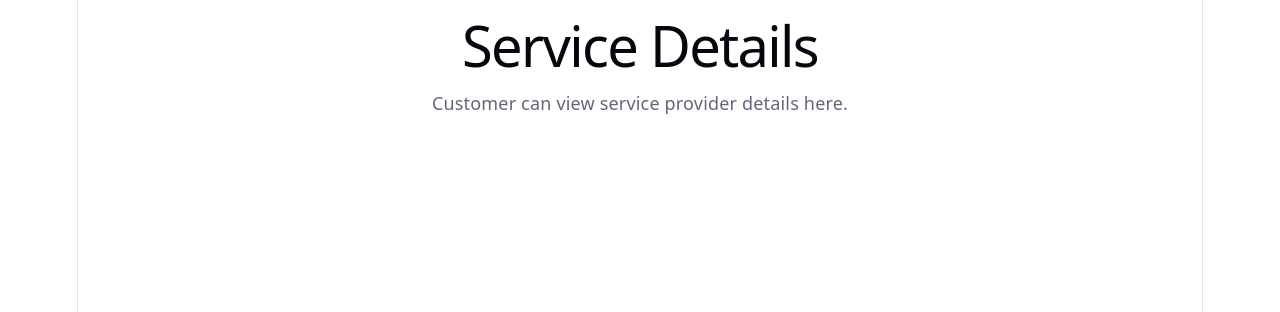
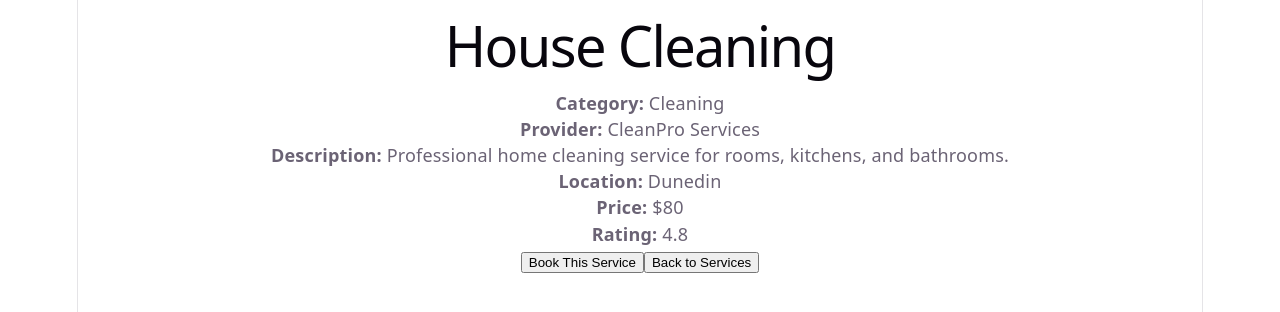
Before and after one commit to ayushx06/SmartHub-Service-request-system, a React (Vite) app: page /customer/service/1 in a window 1280 px wide. Shown: the top 312 px of the page. Built offline with nearby package versions, Linux system fonts and the light colour scheme.

Commit message:
Add service details page

```diff
--- a/src/pages/customer/ServiceDetails.jsx
+++ b/src/pages/customer/ServiceDetails.jsx
@@ -1,10 +1,44 @@
+import { Link, useParams } from "react-router-dom";
+import sampleServices from "../../data/sampleServices";
+
 function ServiceDetails() {
+  const { id } = useParams();
+
+  const service = sampleServices.find(
+    (service) => service.id === Number(id)
+  );
+
+  if (!service) {
     return (
       <div>
-        <h1>Service Details</h1>
-        <p>Customer can view service provider details here.</p>
+        <h1>Service Not Found</h1>
+        <Link to="/customer/services">
+          <button>Back to Services</button>
+        </Link>
       </div>
     );
   }
 
-  export default ServiceDetails;
+  return (
+    <div>
+      <h1>{service.title}</h1>
+
+      <p><strong>Category:</strong> {service.category}</p>
+      <p><strong>Provider:</strong> {service.providerName}</p>
+      <p><strong>Description:</strong> {service.description}</p>
+      <p><strong>Location:</strong> {service.location}</p>
+      <p><strong>Price:</strong> ${service.price}</p>
+      <p><strong>Rating:</strong> {service.rating}</p>
+
+      <Link to={`/customer/book/${service.id}`}>
+        <button>Book This Service</button>
+      </Link>
+
+      <Link to="/customer/services">
+        <button>Back to Services</button>
+      </Link>
+    </div>
+  );
+}
+
+export default ServiceDetails;
```
